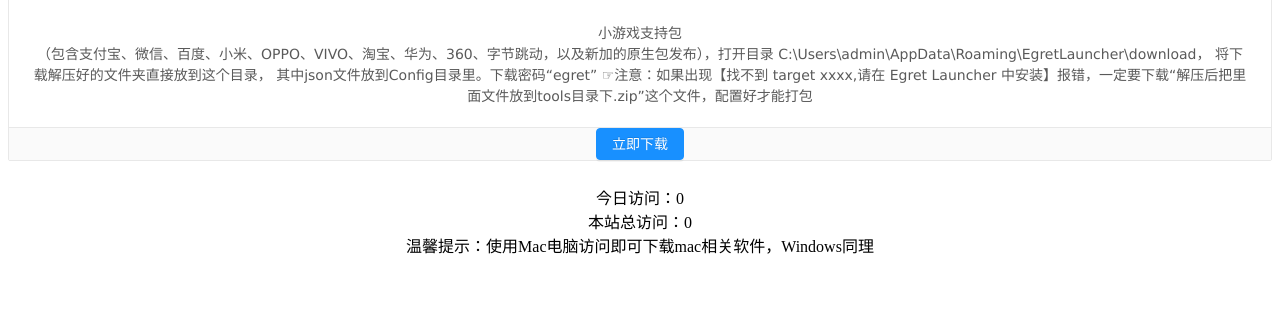
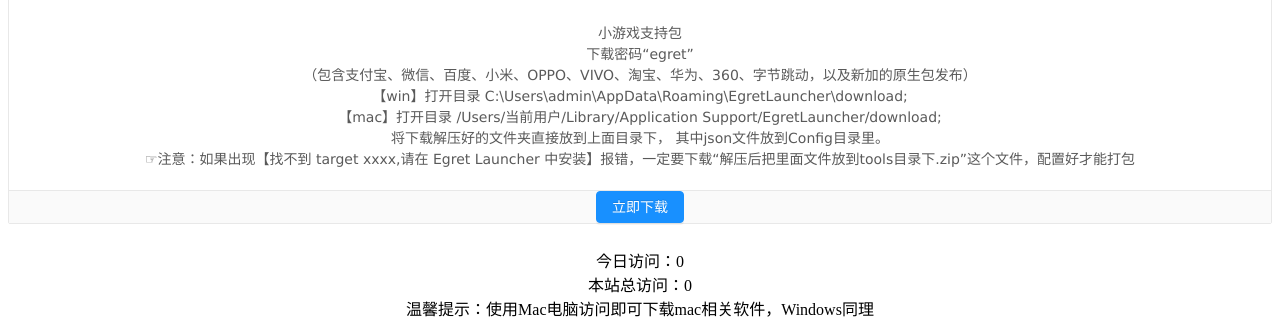
Before and after one commit to mqflive/egret, a plain HTML site: page index.html in a window 1280 px wide. Shown: the part 2791-3119 px from the top of the page. Before the commit the page ends 3056 px from the top, so only its background shows below. Drawn offline with Linux system fonts and the light colour scheme; no server answers.

Commit message:
完善描述

```diff
--- a/index.html
+++ b/index.html
@@ -320,9 +320,12 @@
                             <div class="ant-card-meta">
                                 <div class="ant-card-meta-detail">
                                     <div class="ant-card-meta-title">小游戏支持包</div>
-                                    <div class="ant-card-meta-description">（包含支付宝、微信、百度、小米、OPPO、VIVO、淘宝、华为、360、字节跳动，以及新加的原生包发布），打开目录
-                                        C:\Users\admin\AppData\Roaming\EgretLauncher\download， 将下载解压好的文件夹直接放到这个目录，
-                                        其中json文件放到Config目录里。下载密码“egret” ☞注意：如果出现【找不到 target xxxx,请在 Egret Launcher 中安装】报错，一定要下载“解压后把里面文件放到tools目录下.zip”这个文件，配置好才能打包 </div>
+                                    <div>下载密码“egret”</div>
+                                    <div class="ant-card-meta-description">（包含支付宝、微信、百度、小米、OPPO、VIVO、淘宝、华为、360、字节跳动，以及新加的原生包发布）<br/>
+                                        【win】打开目录 C:\Users\admin\AppData\Roaming\EgretLauncher\download;<br/>
+                                        【mac】打开目录 /Users/当前用户/Library/Application Support/EgretLauncher/download;<br/>
+                                        将下载解压好的文件夹直接放到上面目录下， 其中json文件放到Config目录里。 <br/>
+                                        ☞注意：如果出现【找不到 target xxxx,请在 Egret Launcher 中安装】报错，一定要下载“解压后把里面文件放到tools目录下.zip”这个文件，配置好才能打包 </div>
                                 </div>
                             </div>
                         </div>
```
